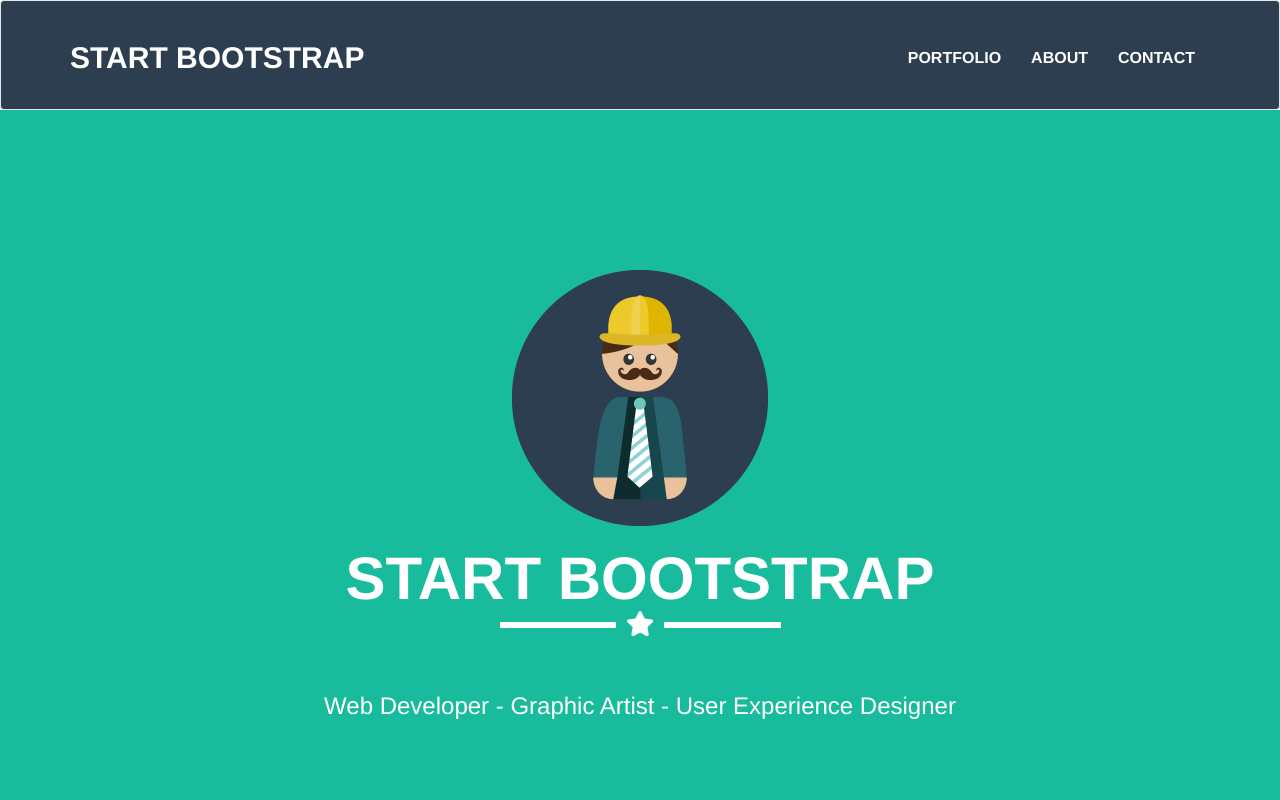
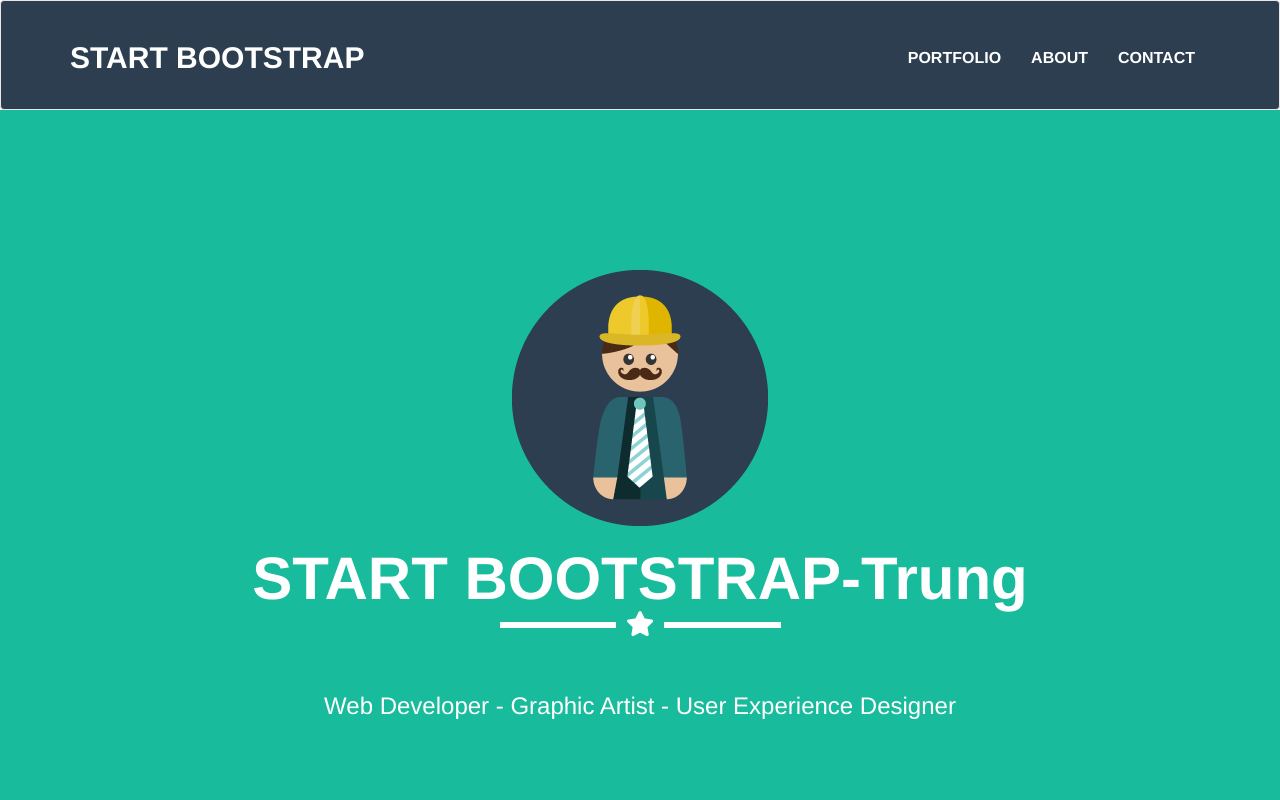
Before and after one commit to trungtv0910/basic-bootstrap, a plain HTML site: page index.html in a window 1280 px wide. Shown: the top 800 px of the page. Drawn offline with Linux system fonts and the light colour scheme; files whose address does not match are found by name.

Commit message:
trung thay doi

```diff
--- a/index.html
+++ b/index.html
@@ -55,7 +55,7 @@
 
                 <div class="col-xs-12 col-sm-12 col-md-12 col-lg-12 text-center">
                     <img src="../assect/images/profile.png" alt="">
-                    <h1> START BOOTSTRAP</h1>
+                    <h1> START BOOTSTRAP-Trung</h1>
                     <hr>
                     <div class="noisong"><i class="fas fa-star"></i></div>
                     <h3>Web Developer - Graphic Artist - User Experience Designer
```
